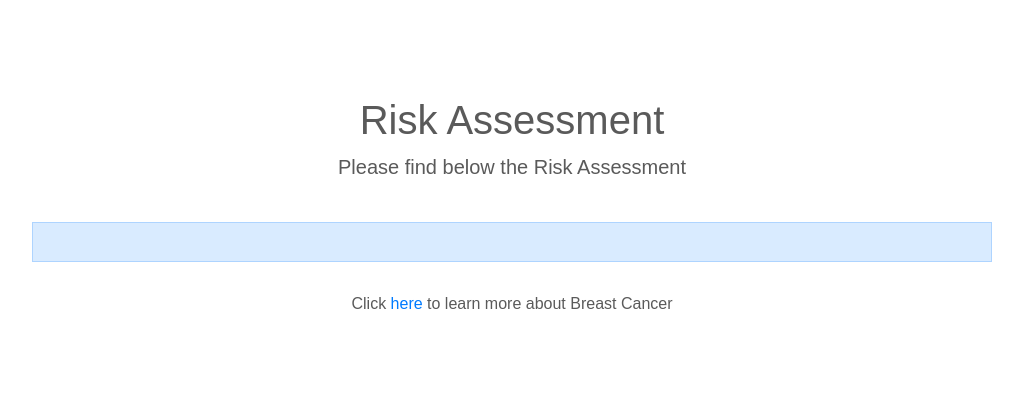
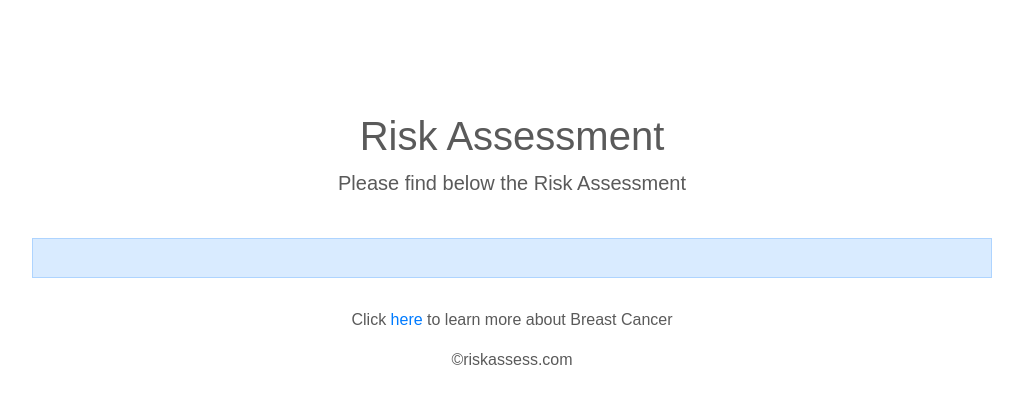
Before and after one commit to abhayshah0305/RiskAssess, a Flask app: template templates/cancer_result.html in a window 1280 px wide. Shown: the top 404 px of the page, without its empty margins (128-1151 px from the left). Run offline with Flask 2, Linux system fonts and the light colour scheme; the template is opened without the code that fills it, so the values that code supplies are empty; parts of the project's set-up code (start-up, migrations or seed data) failed here and were passed over; some libraries are stand-ins or nearby versions.

Commit message:
Initial Commit

```diff
--- a/templates/cancer_result.html
+++ b/templates/cancer_result.html
@@ -1,5 +1,5 @@
 <!DOCTYPE html>
-<html lang="en">
+<p lang="en">
 <head>
     <title>RiskAssess | Assessment</title>
     <meta charset="utf-8" />
@@ -54,12 +54,12 @@ nav {
 }
     </style>
 </head>
-<body>
     <div class="pricing-header px-3 py-3 pt-md-5 pb-md-4 mx-auto text-center">
         <h1 class="display-5">Risk Assessment</h1>
         <p class="lead">Please find below the Risk Assessment</p>
     </div>
     <div class="container themed-container"><h1 style="text-align: center;">{{prediction_text}}</h1></div>
     <p style="text-align: center;">Click <a href="/disindex">here</a> to learn more about Breast Cancer</p>
+    <p style="text-align: center;">&copy;riskassess.com</p>
 </body>
 </html>
```
Also changed, not shown: 1 other file.
